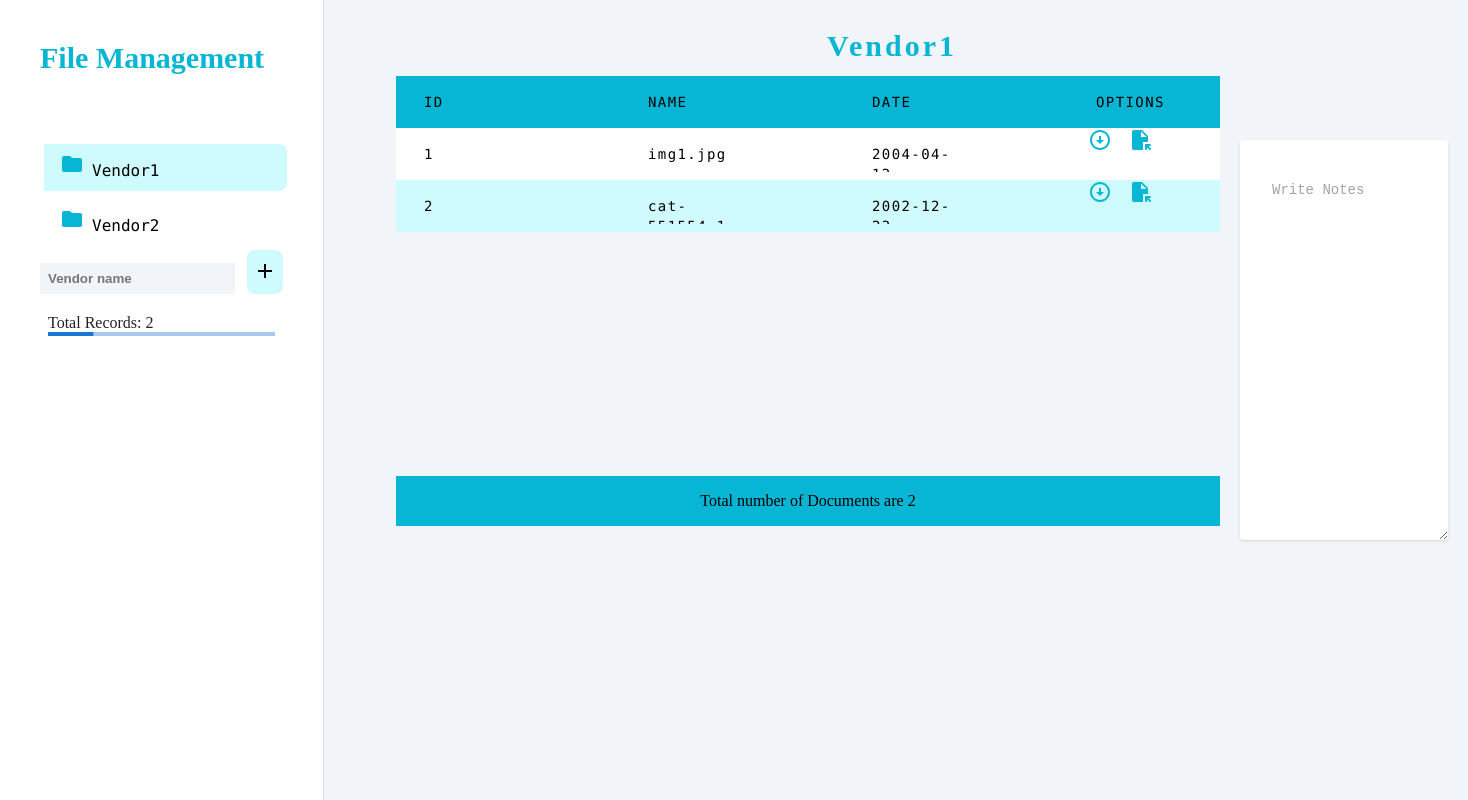
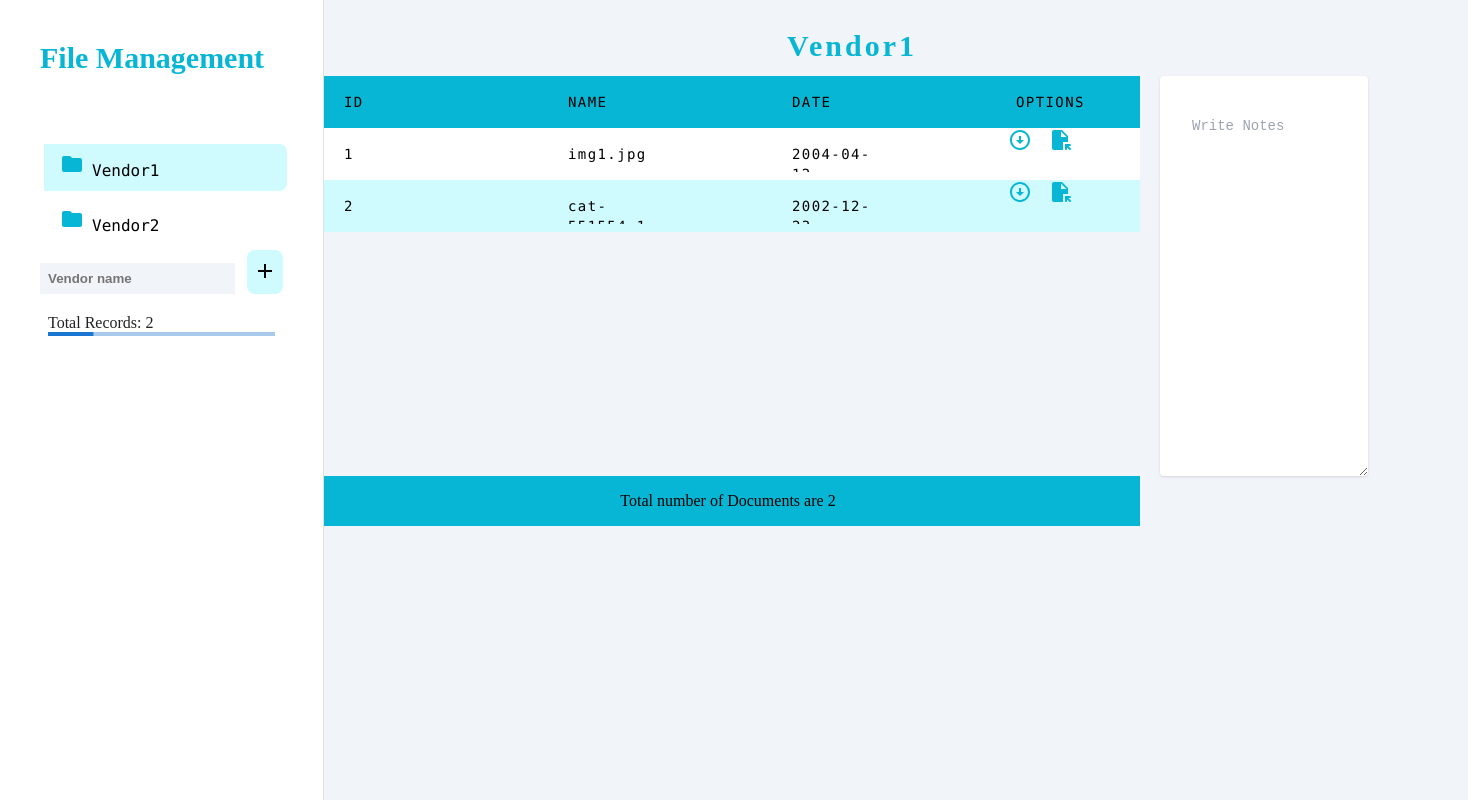
Before and after one commit to konekoshinde/raksoftech_filemng, a Next.js app: page / in a window 1280 px wide. Shown: the whole page, 1468 px wide, since content can reach past the window. Built offline with nearby package versions, Linux system fonts and the light colour scheme.

Commit message:
Update DisplayList.js

```diff
--- a/src/app/Components/DisplayList.js
+++ b/src/app/Components/DisplayList.js
@@ -83,7 +83,7 @@ function DisplayList(props) {
 
     console.log(rows)
     return (
-        <div className=' lg:ps-20 md:ps-10 sm:p-0 flex flex-col xl:flex-row my-3'>
+        <div className='  flex flex-col xl:flex-row my-3'>
             <div className='flex flex-col'>
 
 
@@ -167,7 +167,7 @@ function DisplayList(props) {
         <textarea
             placeholder="Write Notes"
             name="message"
-            className="focus:outline-none w-full xl:w-36 focus:ring relative xl:m-5 mt-10 xl:mt-16 h-32 xl:h-80 xl:py-10 xl:px-8  text-sm text-cyan-500 placeholder-gray-400 bg-white border-0 rounded shadow outline-none"
+            className="focus:outline-none w-full xl:w-36 focus:ring relative xl:m-5 mt-10 xl:mt-0 h-32 xl:h-80 xl:py-10 xl:px-8  text-sm text-cyan-500 placeholder-gray-400 bg-white border-0 rounded shadow outline-none"
 
           />
 
```
